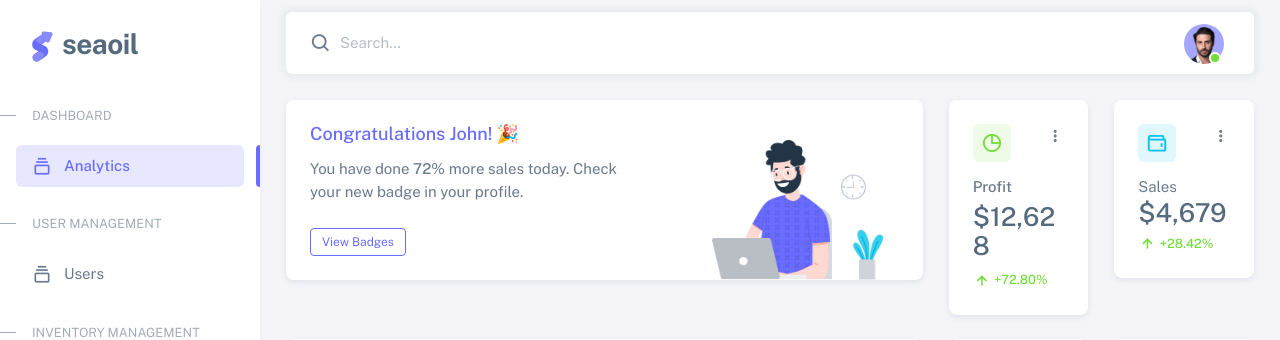
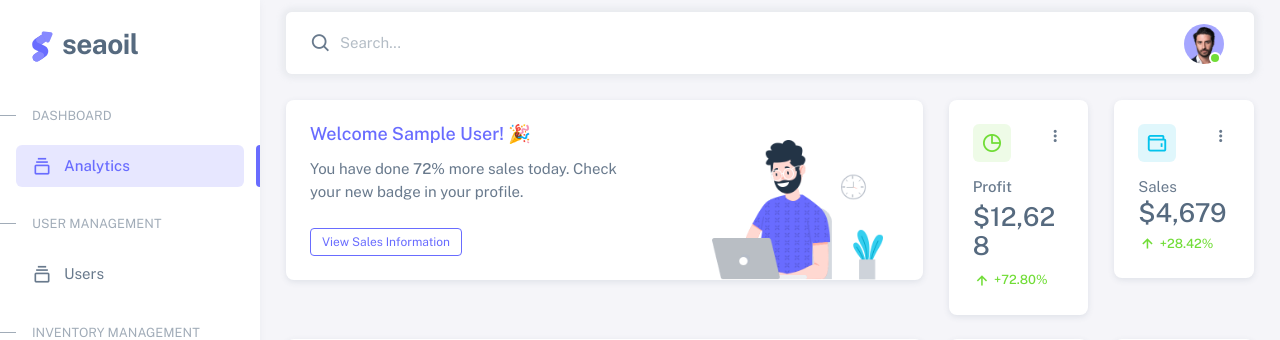
Before and after one commit to kiannaquines/seaoil, a Django app: page / in a window 1280 px wide. Shown: the top 340 px of the page. Run offline with Django 5.2, Linux system fonts and the light colour scheme; the visitor is signed in with stand-in values (Sample User, id 1); some libraries are stand-ins or nearby versions.

Commit message:
add welcome firstname & lastname

```diff
--- a/core/app/templates/index.html
+++ b/core/app/templates/index.html
@@ -13,13 +13,13 @@
         <div class="d-flex align-items-end row">
           <div class="col-sm-7">
             <div class="card-body">
-              <h5 class="card-title text-primary">Congratulations John! 🎉</h5>
+              <h5 class="card-title text-primary">Welcome {{ request.user.first_name }} {{ request.user.last_name }}! 🎉</h5>
               <p class="mb-4">
                 You have done <span class="fw-medium">72%</span> more sales today. Check your new badge in
                 your profile.
               </p>
 
-              <a href="javascript:;" class="btn btn-sm btn-outline-primary">View Badges</a>
+              <a href="javascript:;" class="btn btn-sm btn-outline-primary">View Sales Information</a>
             </div>
           </div>
           <div class="col-sm-5 text-center text-sm-left">
```
